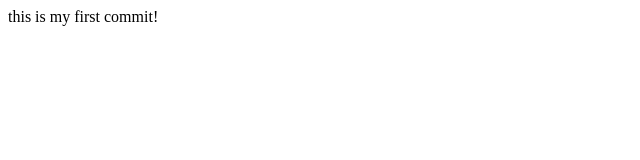
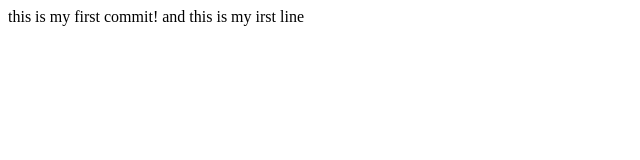
Before and after one commit to Shutenchik/frontent_repo, a plain HTML site: page index.html in a window 1280 px wide. Shown: the whole page, without its empty margins (0-640 px from the left). Drawn offline with Linux system fonts and the light colour scheme.

Commit message:
first line

```diff
--- a/index.html
+++ b/index.html
@@ -8,5 +8,7 @@
 
 	this is my first commit!
 
+	and this is my irst line
+
 </body>
 </html>
```
